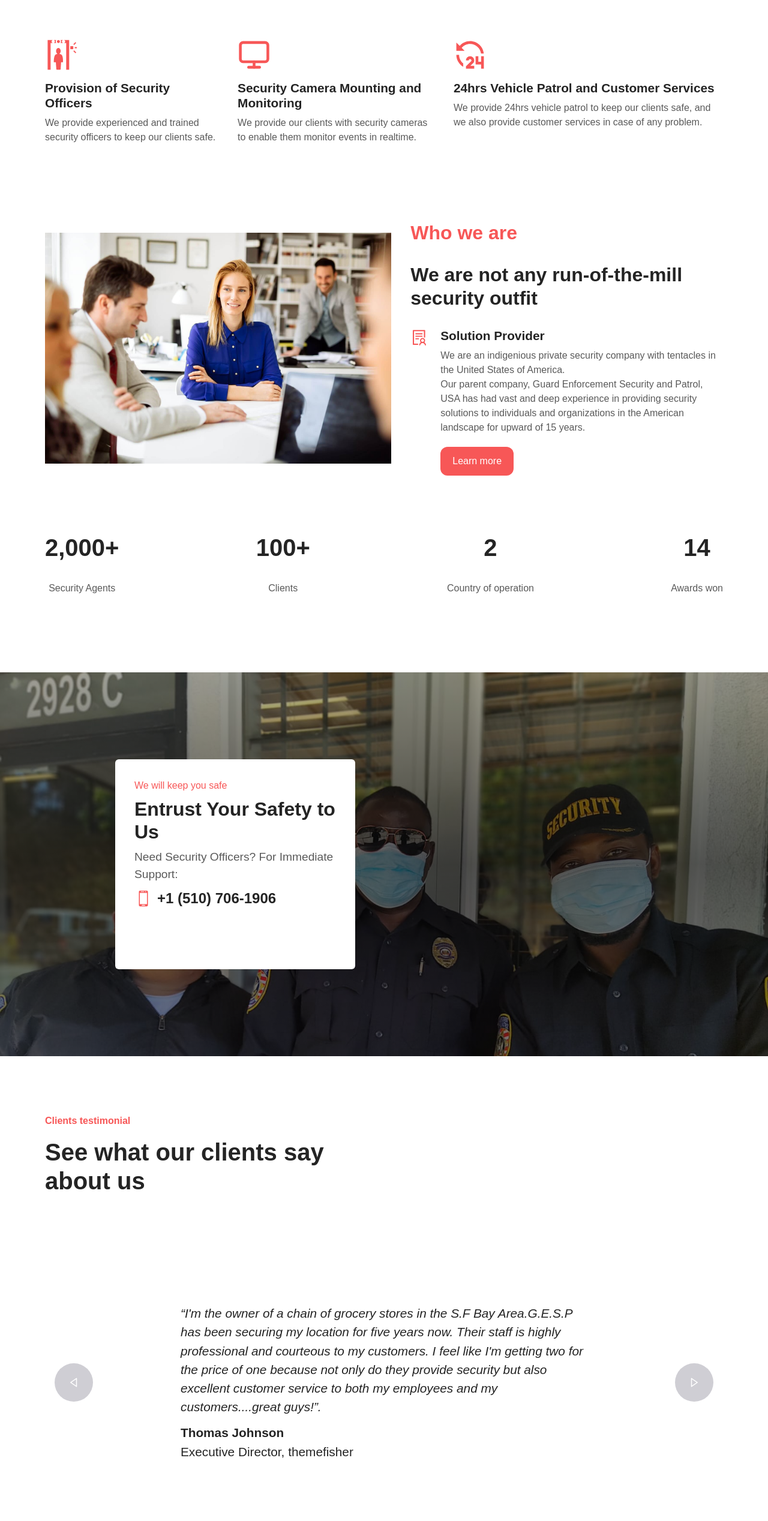
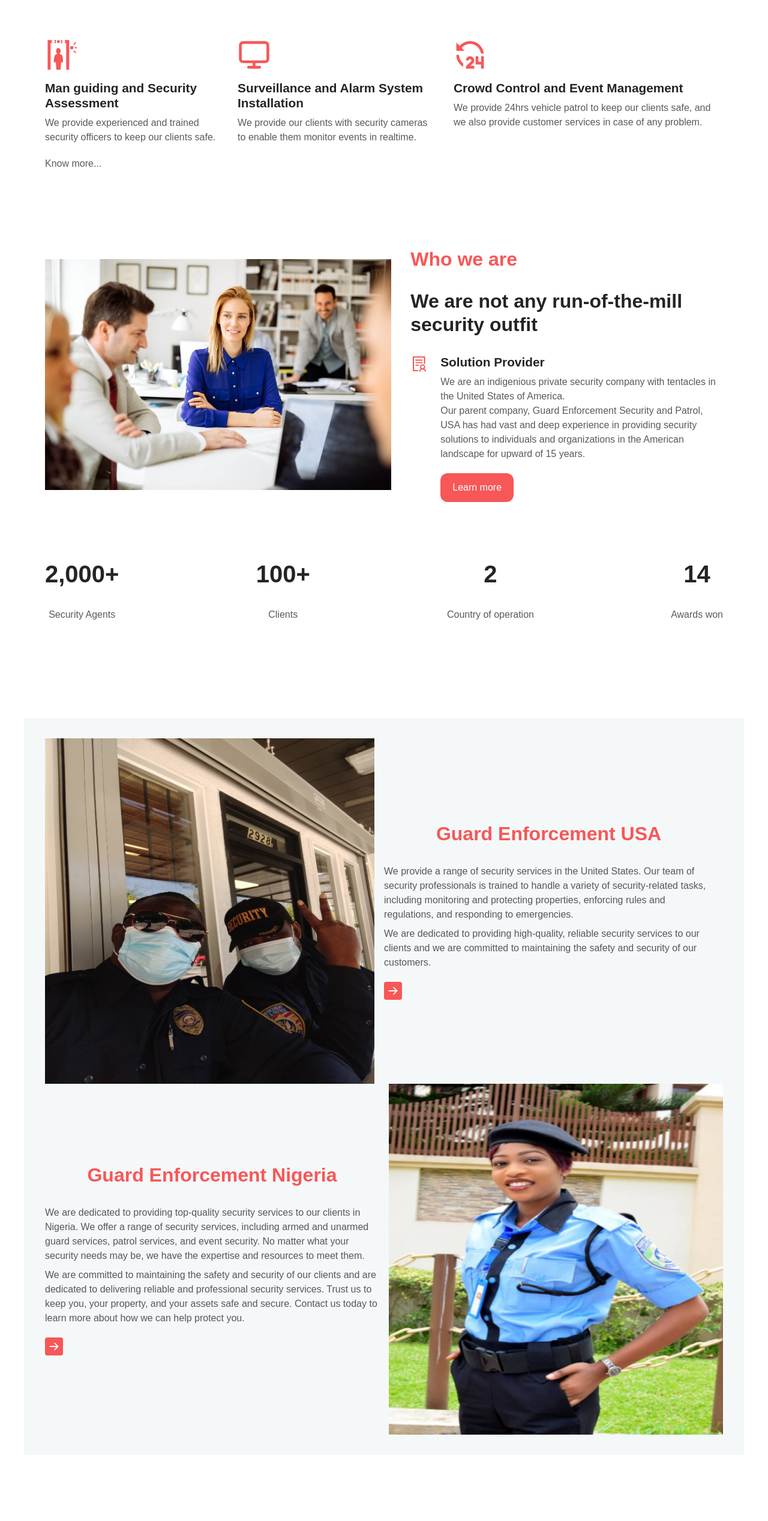
Before and after one commit to jofwitsolution/guard-enforcement-frontend, a React (Create React App) app: page / in a window 1280 px wide. Shown: the part 1182-3718 px from the top of the page at 60% size. Built offline with nearby package versions, Linux system fonts and the light colour scheme.

Commit message:
section six added

```diff
--- a/src/components/Footer.js
+++ b/src/components/Footer.js
@@ -161,6 +161,14 @@
                 +1 (510) 706-1906
               </a>
             </li>
+            <li className='mb-2'>
+              <a
+                href='tel: +234 (813) 117-4459'
+                className='text-primary hover:underline'
+              >
+                +234 (813) 117-4459
+              </a>
+            </li>
           </ul>
         </div>
       </div>
--- a/src/constants/images.js
+++ b/src/constants/images.js
@@ -1,5 +1,7 @@
 import geHeroHome from '../assets/images/ge-hero-home.jpeg';
 import ge1 from '../assets/images/ge-1.jpeg';
+import ge3 from '../assets/images/ge-3.jpeg';
+import ge5 from '../assets/images/ge-5.jpeg';
 import den from '../assets/images/den.jpeg';
 import farm from '../assets/images/farm.png';
 import des from '../assets/images/des.png';
@@ -7,6 +9,8 @@
 export const images = {
   geHeroHome,
   ge1,
+  ge3,
+  ge5,
   den,
   farm,
   des,
--- a/src/pages/home/Home.js
+++ b/src/pages/home/Home.js
@@ -5,6 +5,7 @@
   SectionThree,
   SectionFour,
   SectionFive,
+  SectionSix,
 } from './components';
 
 const home = () => {
@@ -13,6 +14,7 @@
       <SectionOne />
       <SectionTwo />
       <SectionThree />
+      <SectionSix />
       <SectionFour />
       <SectionFive />
     </div>
--- a/src/pages/home/components/SectionFour.js
+++ b/src/pages/home/components/SectionFour.js
@@ -18,11 +18,19 @@
         <p className='md:text-[1.2rem] mb-2'>
           Need Security Officers? For Immediate Support:
         </p>
-        <div className='flex items-center'>
-          <GiSmartphone fontSize={30} className='text-primary mr-2' />{' '}
-          <span className='font-bold md:text-[1.5rem] text-blackText'>
-            +1 (510) 706-1906
-          </span>
+        <div>
+          <div className='flex items-center'>
+            <GiSmartphone fontSize={30} className='text-primary mr-2' />{' '}
+            <span className='font-bold md:text-[1.5rem] text-blackText'>
+              +1 (510) 706-1906
+            </span>
+          </div>
+          <div className='flex items-center'>
+            <GiSmartphone fontSize={30} className='text-primary mr-2' />{' '}
+            <span className='font-bold md:text-[1.5rem] text-blackText'>
+              +234 (813) 117-4459
+            </span>
+          </div>
         </div>
       </div>
     </section>
--- /dev/null
+++ b/src/pages/home/components/SectionSix.js
@@ -0,0 +1,78 @@
+import React from 'react';
+import { BsArrowRightSquareFill } from 'react-icons/bs';
+
+import { images } from '../../../constants/images';
+import styles from '../../../styles/tailwind';
+
+const SectionSix = () => {
+  return (
+    <section className='py-[2rem] md:py-[2rem]'>
+      <div
+        className={`${styles.maxWidth} rounded-sm py-[34px] h-max bg-secondaryBackground mb-10 md:mb-20`}
+      >
+        <div className='flex flex-col md:flex-row items-center'>
+          <div className='flex-1'>
+            <img src={images.ge5} alt='guard enforcement 3' className='' />
+          </div>
+          <div className='flex-1 md:p-4 mt-8 md:mt-0'>
+            <a href='/guardenforcement-usa'>
+              <div className={`${styles.headerTwoPrimary} text-center`}>
+                Guard Enforcement USA
+              </div>
+              <p className='mb-2'>
+                We provide a range of security services in the United States.
+                Our team of security professionals is trained to handle a
+                variety of security-related tasks, including monitoring and
+                protecting properties, enforcing rules and regulations, and
+                responding to emergencies.
+              </p>
+              <p className='mb-2'>
+                We are dedicated to providing high-quality, reliable security
+                services to our clients and we are committed to maintaining the
+                safety and security of our customers.
+              </p>
+              <div className='mt-5 w-max'>
+                <span className='text-primary hover:text-black '>
+                  <BsArrowRightSquareFill fontSize={30} />
+                </span>
+              </div>
+            </a>
+          </div>
+        </div>
+        <div className='flex flex-col md:flex-row items-center'>
+          <div className='flex-1 md:pr-4 mt-8 md:mt-0'>
+            <a href='/guardenforcement-nigeria'>
+              <div className={`${styles.headerTwoPrimary} text-center`}>
+                Guard Enforcement Nigeria
+              </div>
+              <p className='mb-2'>
+                We are dedicated to providing top-quality security services to
+                our clients in Nigeria. We offer a range of security services,
+                including armed and unarmed guard services, patrol services, and
+                event security. No matter what your security needs may be, we
+                have the expertise and resources to meet them.
+              </p>
+              <p>
+                We are committed to maintaining the safety and security of our
+                clients and are dedicated to delivering reliable and
+                professional security services. Trust us to keep you, your
+                property, and your assets safe and secure. Contact us today to
+                learn more about how we can help protect you.
+              </p>
+              <div className='mt-5 w-max'>
+                <span className='text-primary hover:text-black'>
+                  <BsArrowRightSquareFill fontSize={30} />
+                </span>
+              </div>
+            </a>
+          </div>
+          <div className='flex-1 order-[-1] md:order-1 mt-8 md:mt-0'>
+            <img src={images.ge3} alt='guard enforcement 3' className='' />
+          </div>
+        </div>
+      </div>
+    </section>
+  );
+};
+
+export default SectionSix;
--- a/src/pages/home/components/SectionTwo.js
+++ b/src/pages/home/components/SectionTwo.js
@@ -6,6 +6,7 @@
 import { Ri24HoursFill } from 'react-icons/ri';
 
 import styles from '../../../styles/tailwind';
+import { Link } from 'react-router-dom';
 
 const SectionTwo = () => {
   return (
@@ -31,7 +32,7 @@
           >
             <GiSecurityGate fontSize={55} className='text-primary mb-4' />
             <h3 className={`${styles.headerThreeBlack}`}>
-              Provision of Security Officers
+              Man guiding and Security Assessment
             </h3>
             <p className=''>
               We provide experienced and trained security officers to keep our
@@ -45,7 +46,7 @@
           >
             <FiMonitor fontSize={55} className='text-primary mb-4' />
             <h3 className={`${styles.headerThreeBlack}`}>
-              Security Camera Mounting and Monitoring
+              Surveillance and Alarm System Installation
             </h3>
             <p className=''>
               We provide our clients with security cameras to enable them
@@ -59,7 +60,7 @@
           >
             <Ri24HoursFill fontSize={55} className='text-primary mb-4' />
             <h3 className={`${styles.headerThreeBlack}`}>
-              24hrs Vehicle Patrol and Customer Services
+              Crowd Control and Event Management
             </h3>
             <p className=''>
               We provide 24hrs vehicle patrol to keep our clients safe, and we
@@ -67,6 +68,14 @@
             </p>
           </motion.div>
         </div>
+        <div>
+          <a
+            href='/services'
+            className='inline-block border-primary hover:border-b-4 mt-5 transition-all duration-[0.4s] ease-out'
+          >
+            <span>Know more...</span>
+          </a>
+        </div>
       </div>
     </section>
   );
--- a/src/pages/home/components/index.js
+++ b/src/pages/home/components/index.js
@@ -3,3 +3,4 @@
 export { default as SectionThree } from './SectionThree';
 export { default as SectionFour } from './SectionFour';
 export { default as SectionFive } from './SectionFive';
+export { default as SectionSix } from './SectionSix';
```
Also changed, not shown: src/assets/images/ge-3.jpeg (added), src/assets/images/ge-5.jpeg (added).
